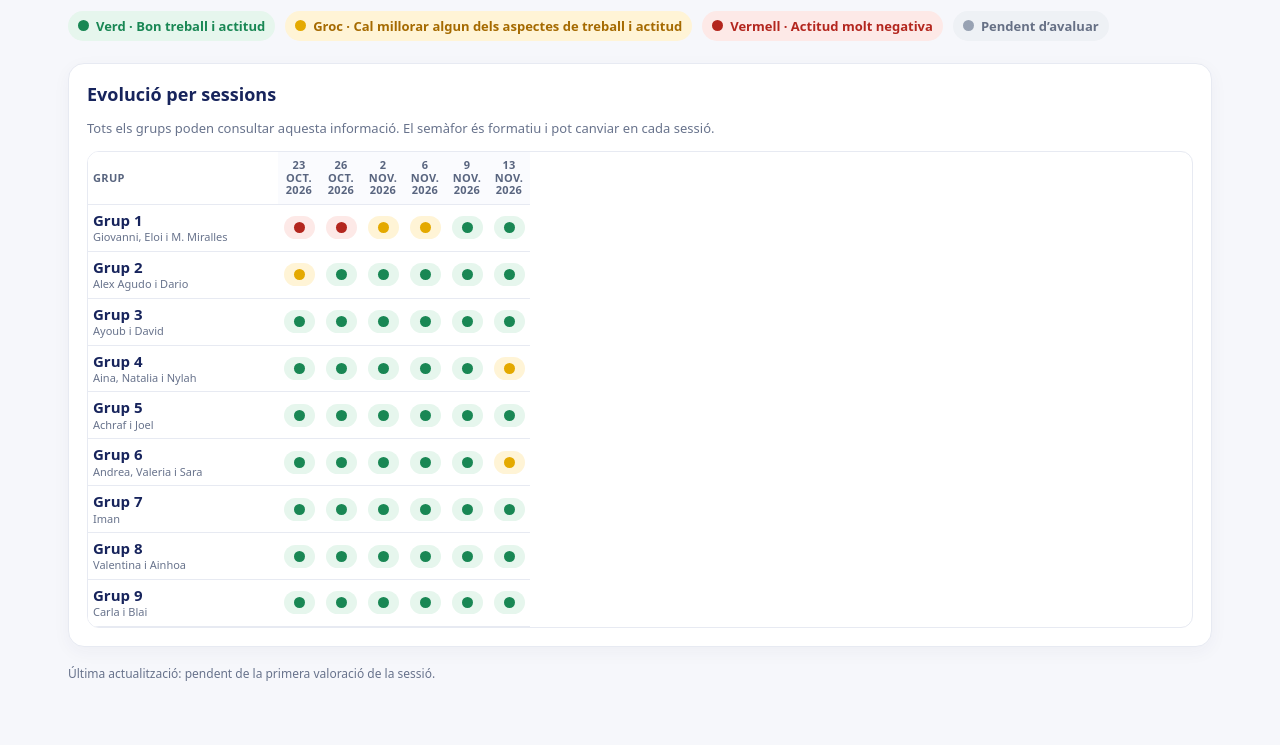
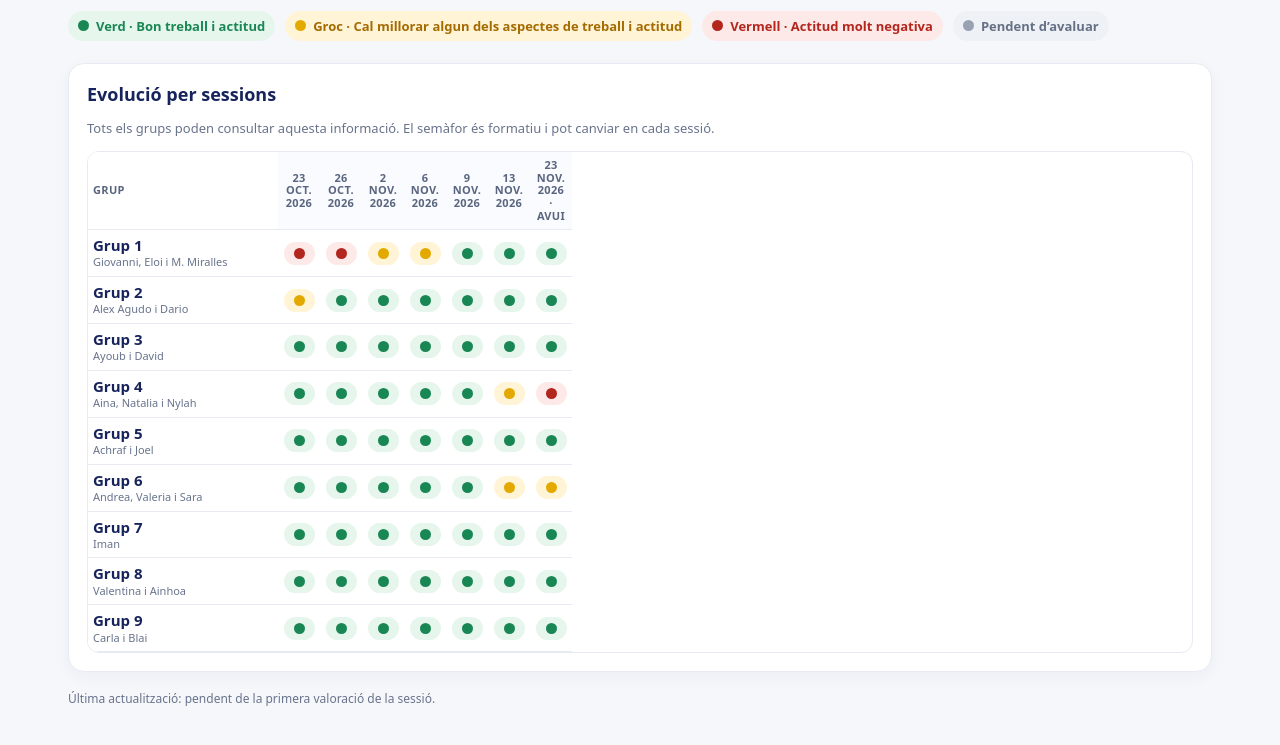
Before and after one commit to ignasibertral-bit/seguiment_emprenadoria, a plain HTML site: page index.html in a window 1280 px wide. Shown: the part 113-858 px from the top of the page. Drawn offline with Linux system fonts and the light colour scheme.

Commit message:
Semàfor d'avui (23 nov.): grup 4 vermell, grup 6 groc
Afegeix la columna «23 nov. 2026 · AVUI» a la taula d'evolució.

Co-Authored-By: Claude Haiku 5.5 <noreply@anthropic.com>

```diff
--- a/index.html
+++ b/index.html
@@ -12,7 +12,7 @@
 <body>
 <main class="wrap">
 <header><h1>Emprenedoria · Pla d’empresa</h1><p class="subtitle">Seguiment del treball i l’actitud de cada grup en les sessions del projecte.</p><div class="legend"><span class="badge green"><i class="dot"></i>Verd · Bon treball i actitud</span><span class="badge yellow"><i class="dot"></i>Groc · Cal millorar algun dels aspectes de treball i actitud</span><span class="badge red"><i class="dot"></i>Vermell · Actitud molt negativa</span><span class="badge pending"><i class="dot"></i>Pendent d’avaluar</span></div></header>
-<section class="panel"><h2>Evolució per sessions</h2><p class="small">Tots els grups poden consultar aquesta informació. El semàfor és formatiu i pot canviar en cada sessió.</p><div class="table-wrap"><table><thead><tr><th>Grup</th><th>23 oct. 2026</th><th>26 oct. 2026</th><th>2 nov. 2026</th><th>6 nov. 2026</th><th>9 nov. 2026</th><th>13 nov. 2026</th></tr></thead><tbody id="rows"></tbody></table></div></section>
+<section class="panel"><h2>Evolució per sessions</h2><p class="small">Tots els grups poden consultar aquesta informació. El semàfor és formatiu i pot canviar en cada sessió.</p><div class="table-wrap"><table><thead><tr><th>Grup</th><th>23 oct. 2026</th><th>26 oct. 2026</th><th>2 nov. 2026</th><th>6 nov. 2026</th><th>9 nov. 2026</th><th>13 nov. 2026</th><th>23 nov. 2026 · AVUI</th></tr></thead><tbody id="rows"></tbody></table></div></section>
 <footer>Última actualització: pendent de la primera valoració de la sessió.</footer>
 </main>
 <script>
@@ -37,10 +37,13 @@ const session2={
 const today13={
  'Grup 1':'green','Grup 2':'green','Grup 3':'green','Grup 4':'yellow','Grup 5':'green','Grup 6':'yellow','Grup 7':'green','Grup 8':'green','Grup 9':'green'
 };
+const session23={
+ 'Grup 1':'green','Grup 2':'green','Grup 3':'green','Grup 4':'red','Grup 5':'green','Grup 6':'yellow','Grup 7':'green','Grup 8':'green','Grup 9':'green'
+};
 const labels={green:['Verd','Bon treball i actitud'],yellow:['Groc','Cal millorar algun dels aspectes de treball i actitud'],red:['Vermell','Actitud molt negativa'],pending:['Pendent','Encara no avaluat']};
 function cell(status){const [key,text]=labels[status||'pending'];return `<td class="cell"><span class="status ${status||'pending'}" title="${text}"><i class="dot"></i></span></td>`}
 const rows=document.querySelector('#rows');
-groups.forEach(([name,members])=>{const tr=document.createElement('tr');tr.innerHTML=`<td><span class="group">${name}</span><span class="members">${members}</span></td>${cell(previous[name])}${cell(session26[name])}${cell(session2[name])}${cell(session6[name])}${cell(session9[name])}${cell(today13[name])}`;rows.appendChild(tr)});
+groups.forEach(([name,members])=>{const tr=document.createElement('tr');tr.innerHTML=`<td><span class="group">${name}</span><span class="members">${members}</span></td>${cell(previous[name])}${cell(session26[name])}${cell(session2[name])}${cell(session6[name])}${cell(session9[name])}${cell(today13[name])}${cell(session23[name])}`;rows.appendChild(tr)});
 </script>
 </body>
 </html>
```
